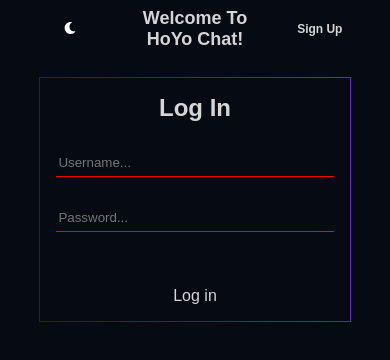
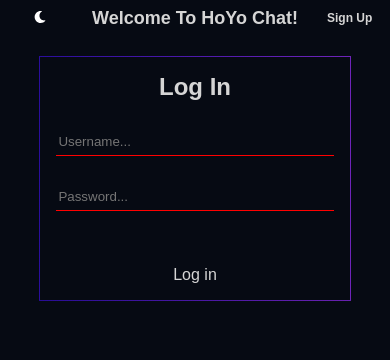
Before and after one commit to Mix4Pro/ChatBeta, a React (Create React App) app: page / in a window 390 px wide. Shown: the top 360 px of the page. Built offline with nearby package versions, Linux system fonts and the light colour scheme; no server answers.

Commit message:
Second Commit

```diff
--- a/src/App.css
+++ b/src/App.css
@@ -412,7 +412,7 @@
 
 @media screen and (max-width: 450px) {
   .login-header{
-    grid-template-columns: 1fr 1fr 1fr;
+    grid-template-columns: 0.4fr 1.5fr 0.4fr;
     text-align: center;
   }
   .theme{
@@ -424,6 +424,7 @@
   .login-header a{
     font-size: 12px;
     font-weight: bold;
+
   }
   .login-form input{
     font-size: 15px;
```
